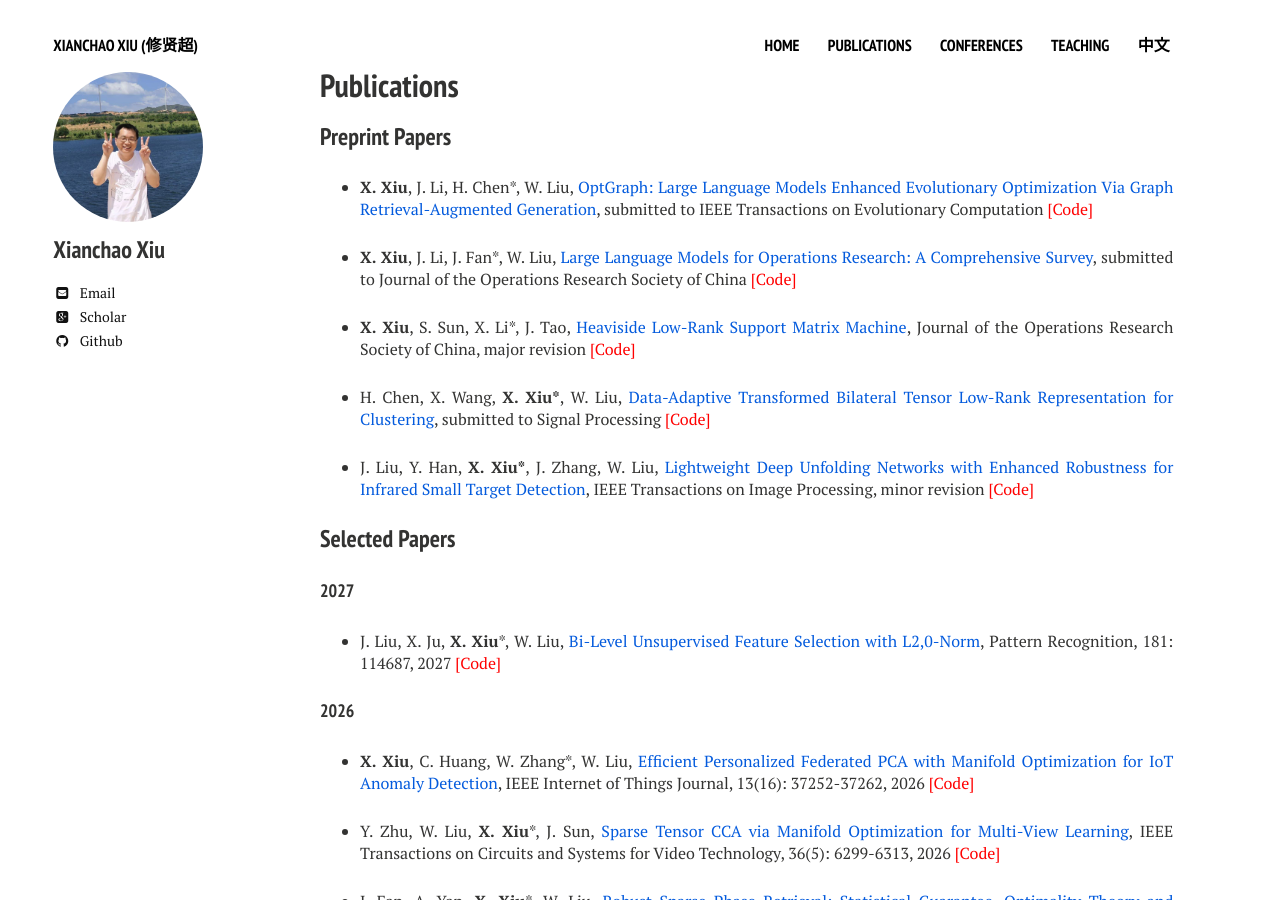
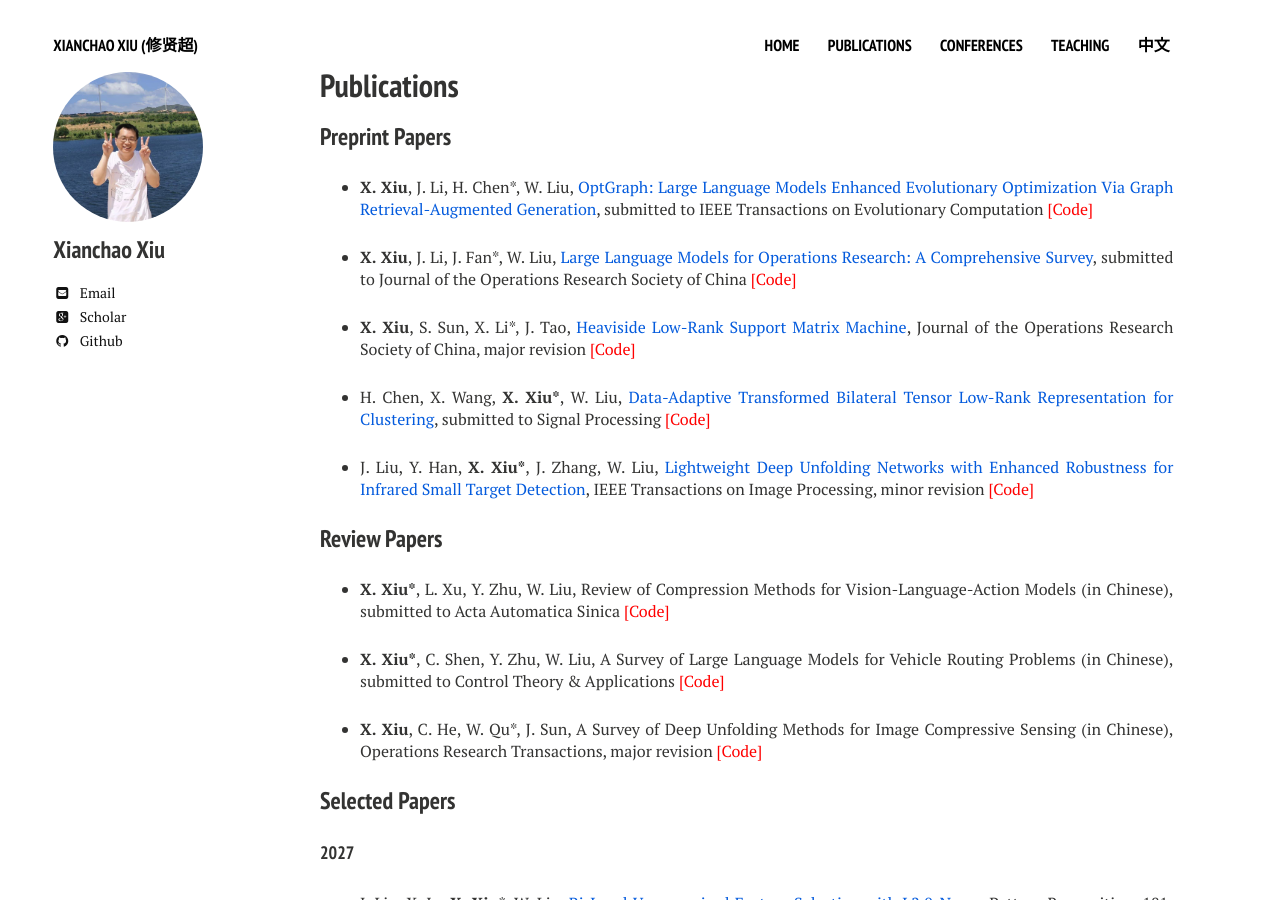
Before and after one commit to xianchaoxiu/xianchaoxiu.github.io, a Jekyll site: the page built from publications/index.md, in a window 1280 px wide and 900 px high. Built offline with Jekyll 4.4.1, drawn with Linux system fonts in a browser that asks for light colours; nearby versions of some CDN libraries; some of the changed text lies outside the part shown.

Commit message:
Update index.md

```diff
--- a/publications/index.md
+++ b/publications/index.md
@@ -20,6 +20,14 @@ share: false
 
 * J. Liu, Y. Han, <b>X. Xiu*</b>, J. Zhang, W. Liu, <a href="https://arxiv.org/abs/2509.08205" class="textlink" target="_blank">Lightweight Deep Unfolding Networks with Enhanced Robustness for Infrared Small Target Detection</a>, IEEE Transactions on Image Processing, minor revision <a href="https://github.com/xianchaoxiu/L-RPCANet" class="textlink" target="_blank" style="color: red;">[Code]</a>
 
+
+### Review Papers
+
+* <b>X. Xiu*</b>, L. Xu, Y. Zhu, W. Liu, Review of Compression Methods for Vision-Language-Action Models (in Chinese), submitted to Acta Automatica Sinica  <a href="https://github.com/xianchaoxiu/COM4VLA" class="textlink" target="_blank" style="color: red;">[Code]</a>
+
+* <b>X. Xiu*</b>, C. Shen, Y. Zhu, W. Liu, A Survey of Large Language Models for Vehicle Routing Problems (in Chinese), submitted to Control Theory & Applications <a href="https://github.com/xianchaoxiu/LLM4VRP" class="textlink" target="_blank" style="color: red;">[Code]</a>
+
+* <b>X. Xiu</b>, C. He, W. Qu*, J. Sun, A Survey of Deep Unfolding Methods for Image Compressive Sensing (in Chinese), Operations Research Transactions, major revision <a href="https://github.com/xianchaoxiu/DU4ICS" class="textlink" target="_blank" style="color: red;">[Code]</a>
 
 
 
@@ -80,12 +88,3 @@ share: false
 * <b>X. Xiu</b>*, W. Liu, L. Li, L. Kong, <a href="https://doi.org/10.1016/j.csda.2019.01.002" class="textlink" target="_blank">Alternating Direction Method of Multipliers for Nonconvex Fused Regression Problems</a>, Computational Statistics & Data Analysis, 136: 59-71, 2019
 
 * <b>X. Xiu</b>*, L. Kong, Y. Li, H. Qi, <a href="https://doi.org/10.1007/s10589-017-9977-7" class="textlink" target="_blank">Iterative Reweighted Methods for L1-Lp Minimization</a>, Computational Optimization and Applications, 70(1): 201-219, 2018
-
-
-### Review Papers
-
-* <b>X. Xiu*</b>, L. Xu, Y. Zhu, W. Liu, Review of Compression Methods for Vision-Language-Action Models (in Chinese), submitted to Acta Automatica Sinica  <a href="https://github.com/xianchaoxiu/COM4VLA" class="textlink" target="_blank" style="color: red;">[Code]</a>
-
-* <b>X. Xiu*</b>, C. Shen, Y. Zhu, W. Liu, A Survey of Large Language Models for Vehicle Routing Problems (in Chinese), submitted to Control Theory & Applications <a href="https://github.com/xianchaoxiu/LLM4VRP" class="textlink" target="_blank" style="color: red;">[Code]</a>
-
-* <b>X. Xiu</b>, C. He, W. Qu*, J. Sun, A Survey of Deep Unfolding Methods for Image Compressive Sensing (in Chinese), Operations Research Transactions, major revision <a href="https://github.com/xianchaoxiu/DU4ICS" class="textlink" target="_blank" style="color: red;">[Code]</a>
```
